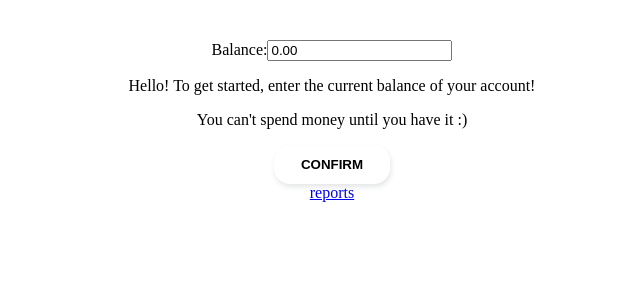
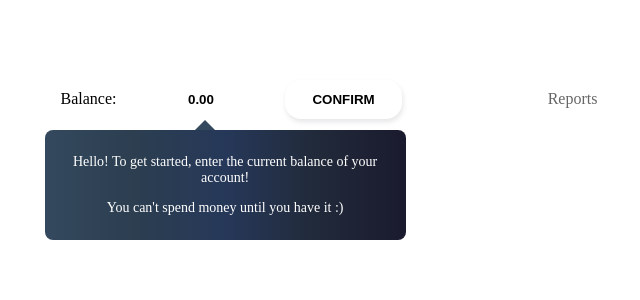
Before and after one commit to ToporekDaniel/kapusta-app, a React (Vite) app: page / in a window 1280 px wide. Shown: the top 300 px of the page, without its empty margins (308-948 px from the left). Built offline with nearby package versions, Linux system fonts and the light colour scheme; no server answers.

Commit message:
stylowanie balance - mam problem z svg i uzywaniem zmiennych z index.css

```diff
--- a/src/components/Balance/Balance.css
+++ b/src/components/Balance/Balance.css
@@ -1,25 +1,56 @@
+.balance-container {
+  display: flex;
+  align-items: center;
+  background-color: #ffffff;
+  gap: 20px;
+  padding: 16px;
+  margin: 20px;
+  position: relative;
+}
+
+.balance-header {
+  display: flex;
+  justify-content: space-between;
+  align-items: center;
+}
+
+.balance-label {
+  font-size: 16px;
+  color: var(--text-darkgrey);
+}
+
+.balance-value {
+  width: 125px;
+  height: 44px;
+  border-color: var(--accent-lightgrey);
+  border-radius: 16px;
+  border: 1px solid var(--accent-lightgrey);
+  text-align: center;
+  font-weight: 700;
+}
+
 .modal {
-    position: fixed;
-    left: 0;
-    top: 0;
-    width: 100%;
-    height: 100%;
-    background-color: rgba(0, 0, 0, 0.5);
-    display: flex;
-    justify-content: center;
-    align-items: center;
-  }
+  position: absolute;
+  top: 70px;
+  left: 0;
+  width: calc(100% - 32px);
+  z-index: 100;
+  background: linear-gradient(90deg, #34495e, #2c3e50, #263859, #212a3a, #1a1a2e);
+  color: #ffffff;
+  padding: 10px;
+  border-radius: 8px;
+  overflow: visible;
+}
 
-  .modal-content {
-    background-color: #fff;
-    padding: 20px;
-    border-radius: 5px;
-    width: 300px;
-    box-shadow: 0 4px 6px rgba(0,0,0,0.1);
-  }
+.modal::after {
+  content: '';
+  position: absolute;
+  top: -10px;
+  left: 150px;
+  border-left: 10px solid transparent;
+  border-right: 10px solid transparent;
+  border-bottom: 10px solid #34495e; }
 
-  .close {
-    float: right;
-    font-size: 28px;
-    cursor: pointer;
-  }
+.modal-content {
+  font-size: 14px;
+}
--- a/src/components/Balance/Balance.jsx
+++ b/src/components/Balance/Balance.jsx
@@ -3,6 +3,7 @@ import { useSelector, useDispatch } from 'react-redux';
 import { disableInput } from '../../app/store';
 import { useFinance } from '../../../contexts/FinanceContext';
 import Button from './UI/Button/Button';
+import './Balance.css';
 
 function Balance() {
   const [inputBalance, setInputBalance] = useState('');
--- a/src/components/Balance/UI/Button/Button.css
+++ b/src/components/Balance/UI/Button/Button.css
@@ -6,14 +6,12 @@
     background-color: var(--background-main);
     cursor: pointer;
     font-weight: bold;
-    transition: background-color 0.3s;
-    box-shadow: 1px 3px 5px 0px #52555F26;
-
+    transition: background-color 0.3s, color 0.3s;
+    box-shadow: 1px 3px 5px 0px rgba(82, 85, 95, 0.15);
 }
 
 .button:hover {
     color: var(--dashboard-color);
     background-color: var(--accent-orange);
-    box-shadow: 1px 3px 5px 0px #FF6B0859;
-
+    box-shadow: 1px 3px 5px 0px rgba(255, 107, 8, 0.35);
 }
--- /dev/null
+++ b/src/pages/Dashboard/Dashboard.css
@@ -0,0 +1,7 @@
+.dashboard{
+    margin: 0 auto;
+    display: flex;
+    align-items: center;
+justify-content: center;
+background-color: var(--background-main);
+}
--- a/src/pages/Dashboard/Dashboard.jsx
+++ b/src/pages/Dashboard/Dashboard.jsx
@@ -1,9 +1,10 @@
 import React from 'react';
 import Balance from '../../components/Balance/Balance';
 import Reports from '../Reports/Reports';
+import './Dashboard.css';
 function Dashboard() {
   return (
-    <div>
+    <div className='dashboard'>
       <Balance />
       <Reports />
     </div>
--- /dev/null
+++ b/src/pages/Reports/Reports.css
@@ -0,0 +1,27 @@
+
+  .icon-reports {
+    width: 32px;
+    height: 32px;
+    color: #666;
+  }
+
+  .reports-container {
+    background-color: #ffffff;
+display: flex;
+margin-left: 100px;
+align-items: center;
+justify-content: center;
+padding: 10px;
+  }
+
+
+  .reports-link {
+    display: flex;
+    align-items: center;
+    text-decoration: none;
+  }
+
+  .reports-container p {
+    color: #666;
+    font-size: 16px;
+  }
--- a/src/pages/Reports/Reports.jsx
+++ b/src/pages/Reports/Reports.jsx
@@ -1,10 +1,17 @@
 import { Link } from "react-router-dom";
+import './Reports.css';
 
 function Reports() {
   return (
-    <div className="reports">
-    <Link to="/reports">reports</Link>
-       </div>
+    <div className="reports-container">
+      <Link to="/reports" className="reports-link">
+        <p>        Reports
+</p>
+        <svg className="icon-reports" viewBox="0 0 32 32" fill="gray">
+          <use href="/icons.svg#icon-reports" />
+        </svg>
+      </Link>
+    </div>
   );
 }
 
```
